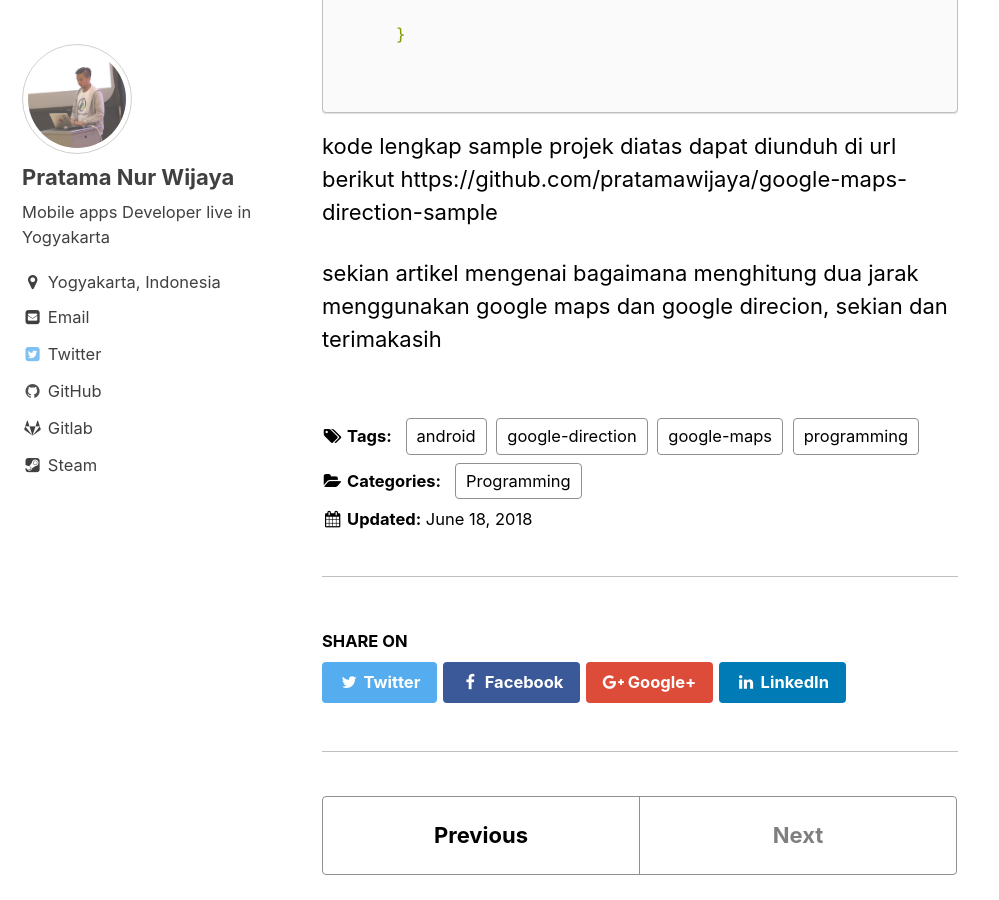
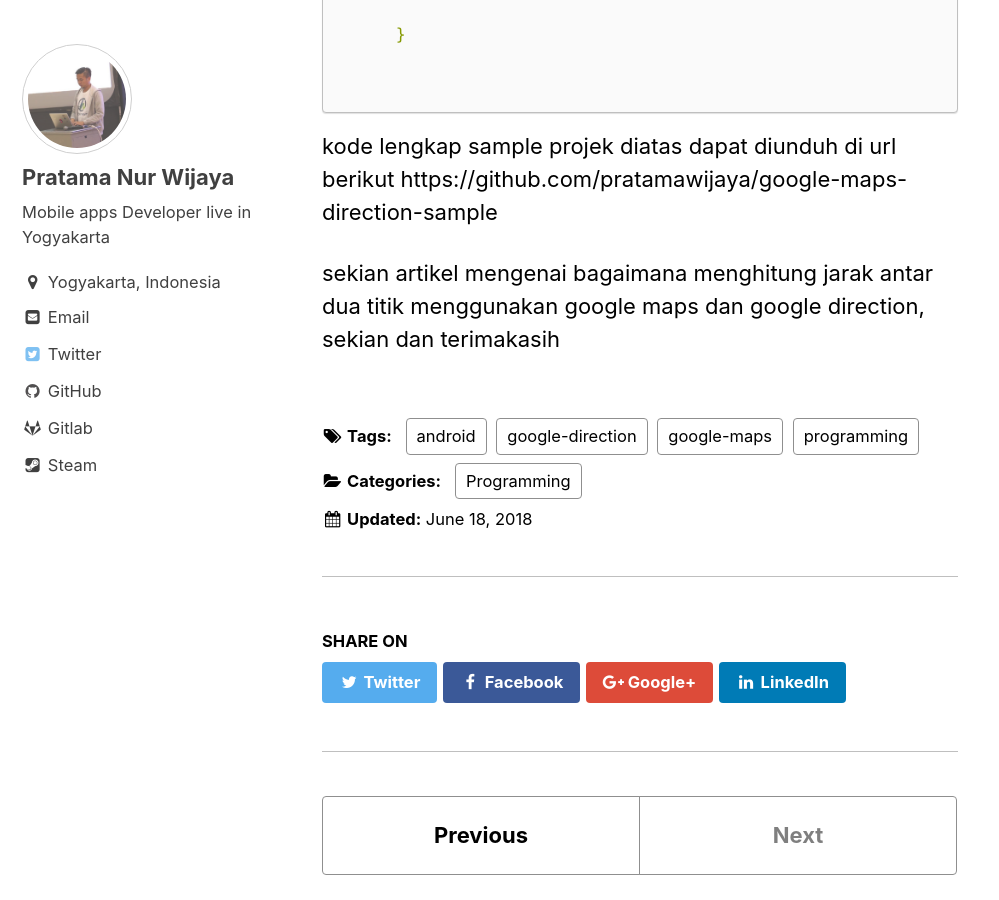
Before and after one commit to pratamawijaya/pratamasite, a Jekyll site: the page built from _posts/2018-06-18-android-google-map-hitung-jarak-antar-dua-titik.md, in a window 1280 px wide and 900 px high, scrolled down 6867 px. Shown: the whole window, without its empty margins (0-999 px from the left). Built offline with Jekyll 4.4.1, drawn with Linux system fonts in a browser that asks for light colours; comment, search, counter and statistics services are not loaded.

Commit message:
update text

```diff
--- a/_posts/2018-06-18-android-google-map-hitung-jarak-antar-dua-titik.md
+++ b/_posts/2018-06-18-android-google-map-hitung-jarak-antar-dua-titik.md
@@ -155,4 +155,4 @@ pada library tersebut kita perlu implement listener, sebagaimana pada config seb
 
 kode lengkap sample projek diatas dapat diunduh di url berikut https://github.com/pratamawijaya/google-maps-direction-sample
 
-sekian artikel mengenai bagaimana menghitung dua jarak menggunakan google maps dan google direcion, sekian dan terimakasih
+sekian artikel mengenai bagaimana menghitung jarak antar dua titik menggunakan google maps dan google direction, sekian dan terimakasih
```
